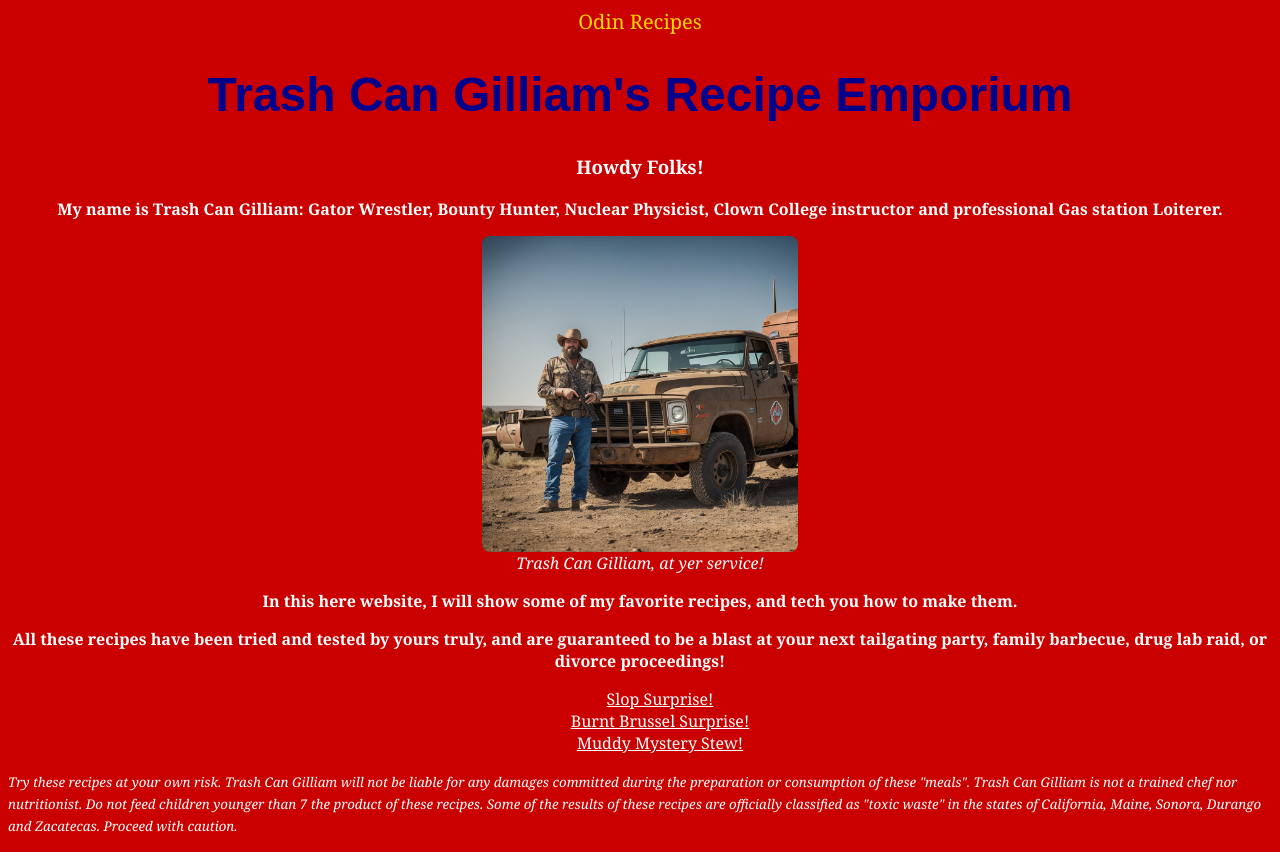
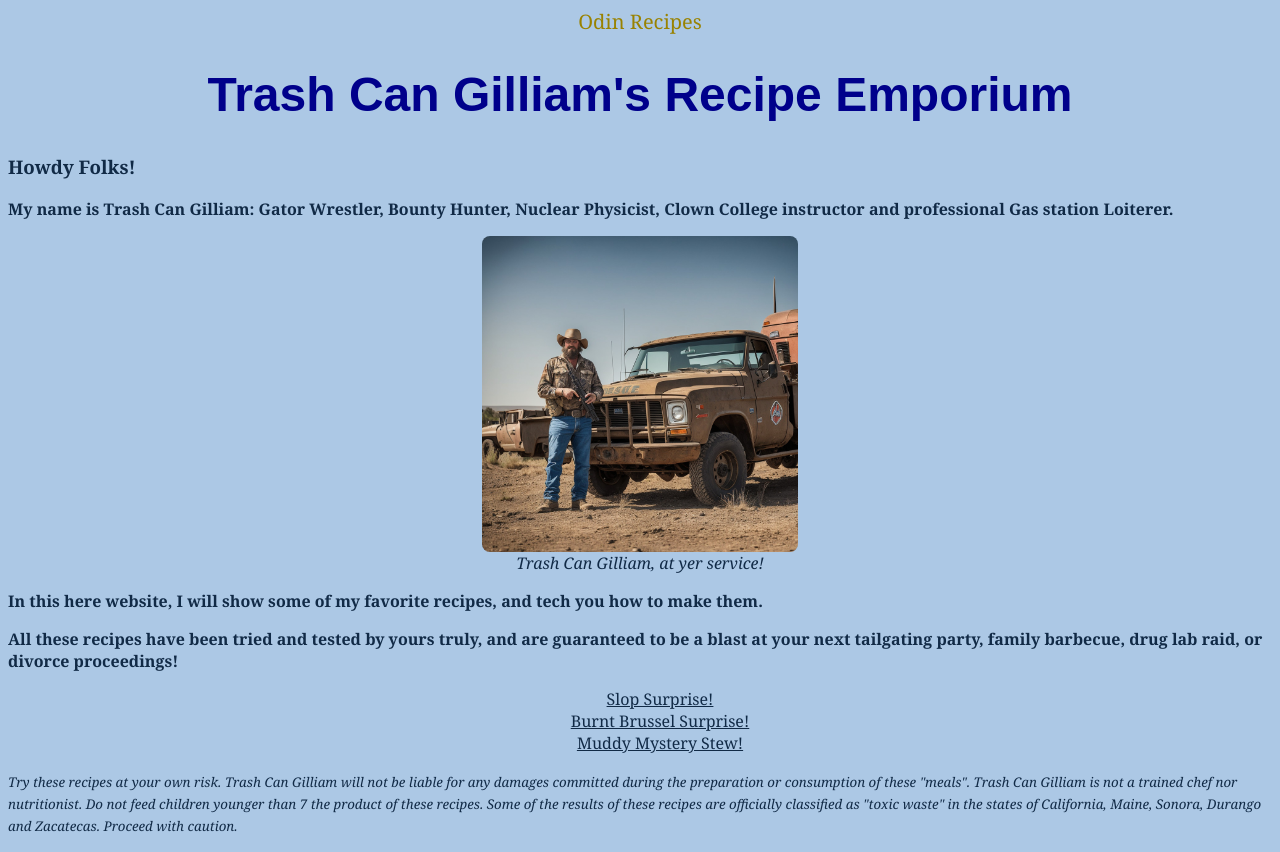
Before and after one commit to Tinfoil-droid/odin-recipes, a plain HTML site: page index.html in a window 1280 px wide. Drawn offline with Linux system fonts and the light colour scheme; a web font is replaced by a local one.

Commit message:
better color contrast

```diff
--- a/recipes/brussel.css
+++ b/recipes/brussel.css
@@ -1,6 +1,6 @@
 * {
-    background-color: rgb(202, 0, 0);
-    color: white;
+    background-color: #ACC8E5;
+    color: #112A46;
     font-family: Georgia, 'Times New Roman', Times, serif;
 }
 
--- a/recipes/muddy.css
+++ b/recipes/muddy.css
@@ -1,6 +1,6 @@
 * {
-    background-color: rgb(202, 0, 0);
-    color: white;
+    background-color: #ACC8E5;
+    color: #112A46;
     font-family: Georgia, 'Times New Roman', Times, serif;
 }
 
--- a/recipes/slop-surprise.css
+++ b/recipes/slop-surprise.css
@@ -1,6 +1,6 @@
 * {
-    background-color: rgb(202, 0, 0);
-    color: white;
+    background-color: #ACC8E5;
+    color: #112A46;
     font-family: Georgia, 'Times New Roman', Times, serif;
 }
 
--- a/style.css
+++ b/style.css
@@ -1,33 +1,33 @@
 * {
-    background-color: rgb(202, 0, 0);
-    color: white;
+    background-color: #ACC8E5;
+    color: #112A46;
     font-family: Georgia, 'Times New Roman', Times, serif;
 }
 
 .odin {
-    font-family: Arial, Helvetica, sans-serif;
+    font-family: 'Norse', sans-serif;
     font-size: 20px;
     text-align: center;
 }
 
 .odin a {
     text-decoration: none;
-    color: gold;
+    color: rgb(153, 130, 1);
 }
 
 .trashcan-title h1 {
     font-family: 'Allerta Stencil', sans-serif;
     font-size: 48px;
     text-align: center;
-    color: darkblue;
+    color: #00008b;
 }
 
 h3 {
-    text-align: center;
+    text-align: left;
 }
 
 .trash-desc p {
-    text-align: center;
+    text-align: left;
     font-weight: bold;
 }
 
```
